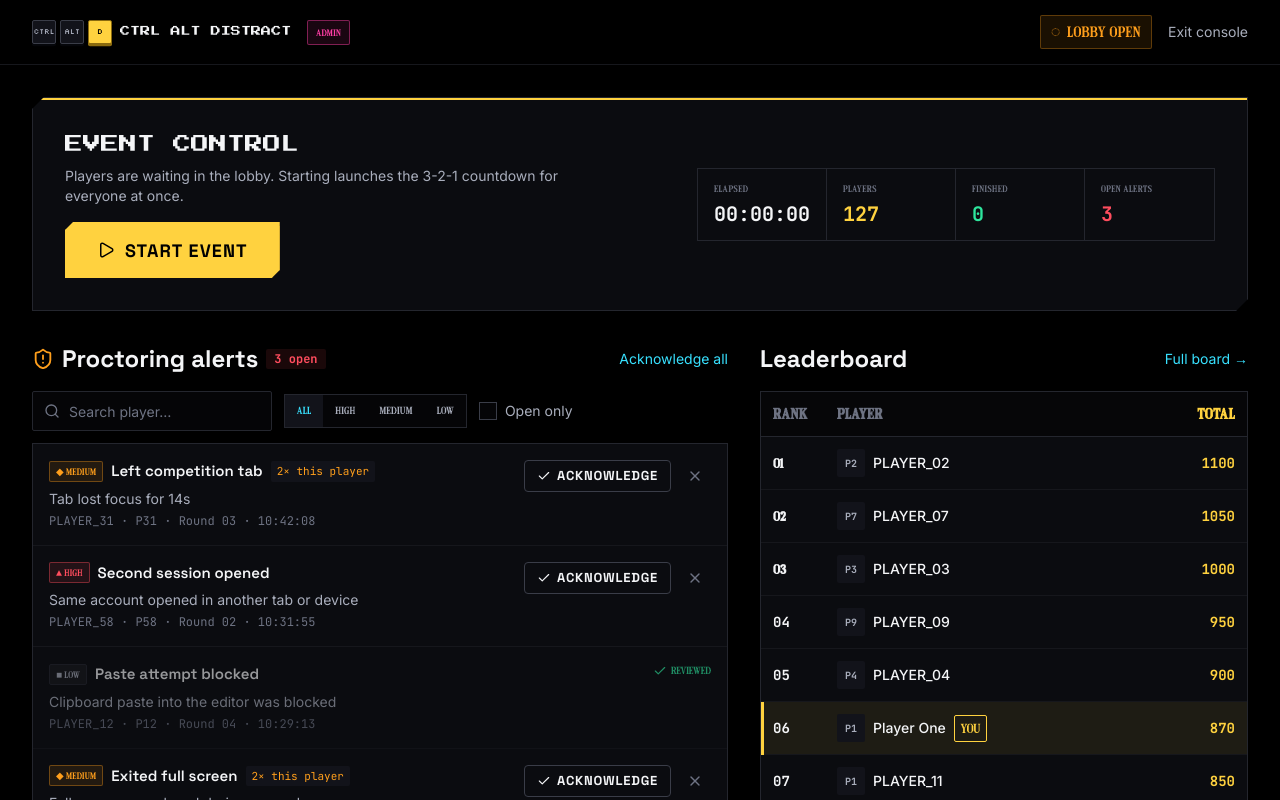
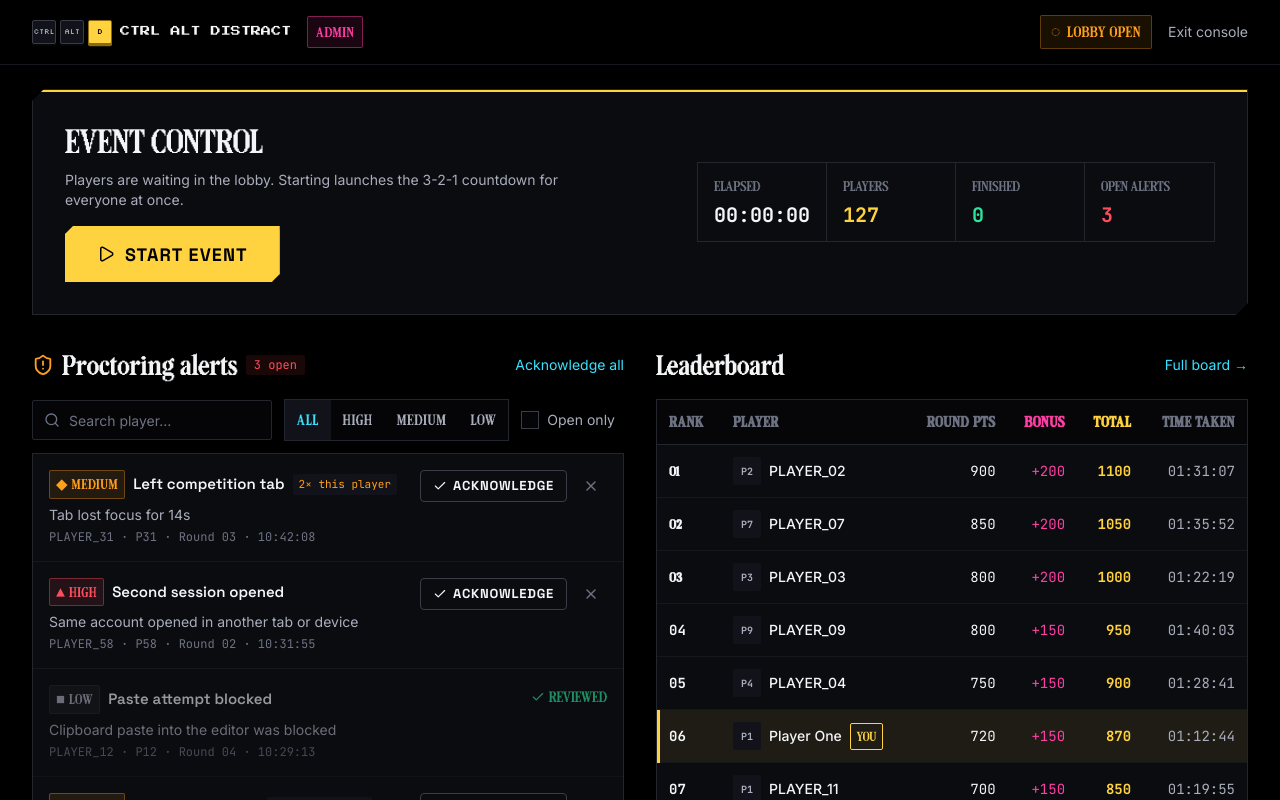
Before and after one commit to GDGVITM/CTRL_ALT_DISTRACT, a React (Vite) app: page /admin in a window 1280 px wide. Shown: the top 800 px of the page. Built offline with nearby package versions, Linux system fonts and the light colour scheme.

Commit message:
feat: paginated leaderboard with compact header, full-width admin console
The leaderboard pages 15 players at a time with search and a top-10 filter and a one-row header; the admin console drops the backdrop and uses the full width.

```diff
--- a/src/pages/Admin.tsx
+++ b/src/pages/Admin.tsx
@@ -150,10 +150,10 @@ export default function Admin() {
   return (
     <div className="min-h-screen bg-bg-canvas">
       <header className="sticky top-0 z-sticky border-b border-border-hairline bg-bg-canvas">
-        <div className="mx-auto flex h-16 max-w-[1280px] items-center justify-between gap-4 px-4 sm:px-8">
+        <div className="flex h-16 w-full items-center justify-between gap-4 px-4 sm:px-8">
           <div className="flex items-center gap-4">
             <Logo size={24} />
-            <span className="rounded-xs border border-accent-magenta/45 bg-fill-bonus px-2 py-1 font-label text-[10px] uppercase tracking-wide text-accent-magenta">
+            <span className="rounded-xs border border-accent-magenta/45 bg-fill-bonus px-2 py-1 font-label text-[15px] uppercase tracking-[0.04em] text-accent-magenta">
               Admin
             </span>
           </div>
@@ -166,13 +166,13 @@ export default function Admin() {
         </div>
       </header>
 
-      <main className="mx-auto max-w-[1280px] px-4 py-8 sm:px-8">
+      <main className="w-full px-4 py-6 sm:px-8">
         {/* Event control */}
         <section className="relative border border-border-default bg-bg-panel p-6 chamfer-lg sm:p-8" aria-labelledby="control-title">
           <div className="absolute inset-x-0 top-0 h-[2px] bg-accent-yellow" />
           <div className="flex flex-col justify-between gap-6 lg:flex-row lg:items-center">
             <div>
-              <h1 id="control-title" className="font-pixel text-base text-text-primary sm:text-lg">
+              <h1 id="control-title" className="font-display text-3xl text-text-primary sm:text-4xl">
                 EVENT CONTROL
               </h1>
               <p className="mt-2 max-w-[56ch] font-body text-sm text-text-secondary">
@@ -210,7 +210,7 @@ export default function Admin() {
                 ["Open alerts", String(openCount), highOpen ? "text-danger" : "text-text-primary"],
               ].map(([label, val, color]) => (
                 <div key={label} className="min-w-[110px] px-4 py-3">
-                  <div className="font-label text-[10px] uppercase tracking-wider text-text-muted">{label}</div>
+                  <div className="font-label text-[15px] uppercase tracking-[0.04em]r text-text-muted">{label}</div>
                   <div className={cn("mt-1 font-mono text-xl font-bold font-tnum", color)}>{val}</div>
                 </div>
               ))}
@@ -220,9 +220,9 @@ export default function Admin() {
 
         <div className="mt-8 grid grid-cols-1 gap-8 xl:grid-cols-12">
           {/* Violations */}
-          <section className="xl:col-span-7" aria-labelledby="alerts-title">
+          <section className="xl:col-span-6" aria-labelledby="alerts-title">
             <div className="mb-4 flex flex-wrap items-center justify-between gap-3">
-              <h2 id="alerts-title" className="flex items-center gap-2 font-sans text-2xl font-bold text-text-primary">
+              <h2 id="alerts-title" className="flex items-center gap-2 font-display text-3xl text-text-primary">
                 <ShieldAlert size={22} className="text-warning" /> Proctoring alerts
                 {openCount > 0 && (
                   <span className="rounded-xs bg-fill-danger px-2 py-0.5 font-mono text-xs text-danger">
@@ -255,7 +255,7 @@ export default function Admin() {
                     key={s}
                     onClick={() => setSevFilter(s)}
                     className={cn(
-                      "px-3 py-2 font-label text-[11px] uppercase tracking-wide",
+                      "px-3 py-2 font-label text-[16px] uppercase tracking-[0.04em]",
                       sevFilter === s ? "bg-bg-elevated text-accent-cyan" : "text-text-secondary hover:text-text-primary",
                     )}
                   >
@@ -289,7 +289,7 @@ export default function Admin() {
                   >
                     <div className="min-w-0">
                       <div className="flex flex-wrap items-center gap-2">
-                        <span className={cn("rounded-xs border px-1.5 py-0.5 font-label text-[10px] uppercase tracking-wide", sev.cls)}>
+                        <span className={cn("rounded-xs border px-1.5 py-0.5 font-label text-[15px] uppercase tracking-[0.04em]", sev.cls)}>
                           {sev.icon} {sev.label}
                         </span>
                         <span className="font-sans text-[15px] font-semibold text-text-primary">
@@ -308,7 +308,7 @@ export default function Admin() {
                     </div>
                     <div className="flex shrink-0 items-center gap-2">
                       {v.acknowledged ? (
-                        <span className="flex items-center gap-1 font-label text-[11px] uppercase text-success">
+                        <span className="flex items-center gap-1 font-label text-[16px] uppercase text-success">
                           <Check size={14} /> Reviewed
                         </span>
                       ) : (
@@ -346,16 +346,16 @@ export default function Admin() {
           </section>
 
           {/* Leaderboard */}
-          <section className="xl:col-span-5" aria-labelledby="lb-title">
+          <section className="xl:col-span-6" aria-labelledby="lb-title">
             <div className="mb-4 flex items-center justify-between">
-              <h2 id="lb-title" className="font-sans text-2xl font-bold text-text-primary">
+              <h2 id="lb-title" className="font-display text-3xl text-text-primary">
                 Leaderboard
               </h2>
               <Link to="/leaderboard" className="font-body text-sm text-accent-cyan hover:underline">
                 Full board →
               </Link>
             </div>
-            <LeaderboardTable rows={LEADERBOARD.slice(0, 10)} compact />
+            <LeaderboardTable rows={LEADERBOARD.slice(0, 10)} />
             <p className="mt-3 font-body text-xs text-text-muted">
               Top 10 of {LEADERBOARD.length} players · {EVENT.totalRounds} rounds
             </p>
```
Also changed, not shown: src/pages/Leaderboard.tsx (+24 -22 lines).
